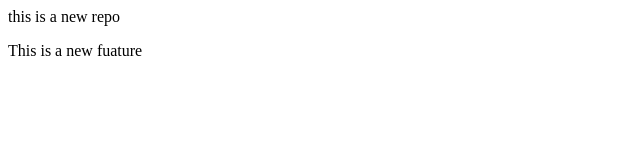
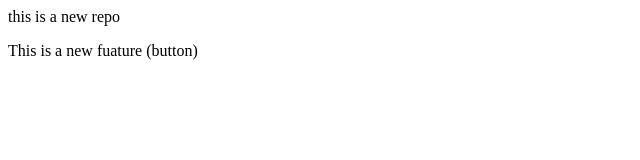
Before and after one commit to myidjayesh/localrepo, a plain HTML site: page index.html in a window 1280 px wide. Shown: the full height of the page, 0-640 px from the left. Drawn offline with Linux system fonts and the light colour scheme.

```diff
--- a/index.html
+++ b/index.html
@@ -1,2 +1,2 @@
 <p>this is a new repo </p>
-<p>This is a new fuature</p>
+<p>This is a new fuature (button)</p>
```
